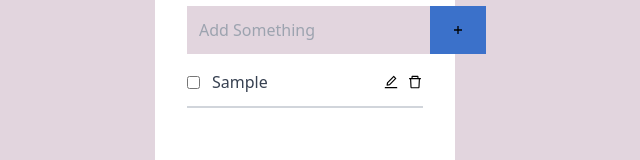
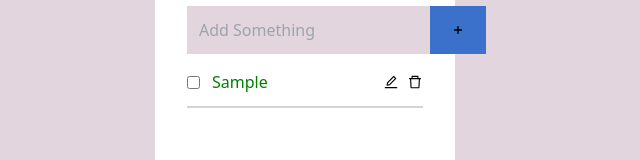
Before and after one commit to SirDest/TodoList-web-app-with-react-js-and-tailwind-css, a React (Create React App) app: page / in a window 1280 px wide. Both pictures are taken after typing "Sample" into the empty fields and a click on the button 793 px from the left and 250 px from the top of the page. Shown: the part 220-380 px from the top of the page, without its empty margins (335-975 px from the left). Built offline with nearby package versions, Linux system fonts and the light colour scheme.

Commit message:
bug fixes

```diff
--- a/src/components/EditTodo.jsx
+++ b/src/components/EditTodo.jsx
@@ -1,7 +1,37 @@
-import React from "react";
+import React, { useState } from "react";
+import { AiOutlineUpload } from "react-icons/ai";
 
-const EditTodo = () => {
-  return <div>EditTodo</div>;
+const EditTodo = ({ editItem, items }) => {
+  const { id, todoTask } = items;
+
+  const [value, setValue] = useState(todoTask);
+  const inputChange = (e) => {
+    const input = e.target.value;
+    setValue(input);
+  };
+
+  const submitForm = (e) => {
+    e.preventDefault();
+    editItem(value, id);
+    setValue("");
+  };
+  return (
+    <form
+      className="mt-2 h-fit flex justify-between bg-[#e2d5de]"
+      onSubmit={submitForm}
+    >
+      <input
+        type="text"
+        placeholder="Update Task"
+        className=" bg-[#e2d5de] text-gray-700 pl-3 py-3 outline-none"
+        onChange={inputChange}
+        value={value}
+      />
+      <button type="submit" className="bg-[#3b71ca] px-5 group">
+        <AiOutlineUpload className="group-hover:scale-150 ease-in-out duration-300" />
+      </button>
+    </form>
+  );
 };
 
 export default EditTodo;
--- a/src/components/ListItems.jsx
+++ b/src/components/ListItems.jsx
@@ -1,8 +1,13 @@
 import React from "react";
 import { AiOutlineDelete, AiOutlineEdit } from "react-icons/ai";
 
-const ListItems = ({ items, toggleCompletion, deleteTodoItem }) => {
-  const { id, todoTask, completed, editingItem } = items;
+const ListItems = ({
+  items,
+  toggleCompletion,
+  deleteTodoItem,
+  editTodoItem,
+}) => {
+  const { id, todoTask, completed } = items;
 
   return (
     <div className="mt-1 h-fit flex justify-between border-b-2 border-solid	border-gray-300">
@@ -10,19 +15,30 @@ const ListItems = ({ items, toggleCompletion, deleteTodoItem }) => {
         className="flex items-center cursor-pointer"
         onClick={() => toggleCompletion(id)}
       >
-        <input type="checkbox" checked={completed && true} />
+        <input type="checkbox" checked={completed ? true : false} />
         <div className="text-gray-700 pl-3 py-3 outline-none">
-          <p style={{ textDecoration: completed ? "line-through" : "none" }}>
+          <p
+            style={{
+              textDecoration: completed ? "red line-through" : "none",
+              color: completed ? "black" : "green",
+            }}
+          >
             {todoTask}
           </p>
         </div>
       </div>
       <div className="flex gap-2">
-        <button type="submit" className="bg-none group">
+        <button
+          type="button"
+          onClick={() => {
+            editTodoItem(id);
+          }}
+          className="bg-none group"
+        >
           <AiOutlineEdit className="group-hover:scale-150 ease-in-out duration-300" />
         </button>
         <button
-          type="submit"
+          type="button"
           onClick={() => {
             deleteTodoItem(id);
           }}
--- a/src/components/MainTodo.jsx
+++ b/src/components/MainTodo.jsx
@@ -2,6 +2,7 @@ import React, { useState } from "react";
 import AddTodo from "./AddTodo";
 import ListItems from "./ListItems";
 import { v4 as uuidv4 } from "uuid";
+import EditTodo from "./EditTodo";
 uuidv4();
 
 const MainTodo = () => {
@@ -25,19 +26,39 @@ const MainTodo = () => {
     setTodos(todos.filter((todo) => todo.id !== id));
   };
 
+  const editTodoItem = (id) => {
+    setTodos(
+      todos.map((todo) =>
+        todo.id === id ? { ...todo, editingItem: !todo.editingItem } : todo
+      )
+    );
+  };
+  const editItem = (value, id) => {
+    setTodos(
+      todos.map((todo) =>
+        todo.id === id ? { ...todo, todoTask: value, editingItem: false } : todo
+      )
+    );
+  };
   return (
     <div className="bg-[#e2d5de] w-full h-screen flex items-center ">
       <div className="w-[300px] min-h-[500px] bg-white m-auto p-8">
         <p className="text-center text-3xl font-semibold">Todo List</p>
         <AddTodo addTodos={addTodos} />
-        {todos.map((items, index) => (
+
+        {todos.map((items, index) =>
+          items.editingItem ? (
+            <EditTodo editItem={editItem} items={items} key={index} />
+          ) : (
             <ListItems
               items={items}
               key={index}
               toggleCompletion={toggleCompletion}
               deleteTodoItem={deleteTodoItem}
+              editTodoItem={editTodoItem}
             />
-        ))}
+          )
+        )}
       </div>
     </div>
   );
```
Lines whose indentation alone changed are shown as unchanged.
